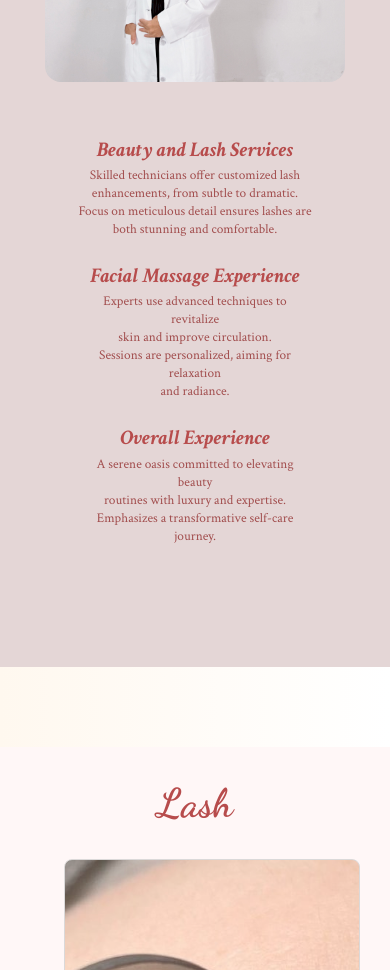
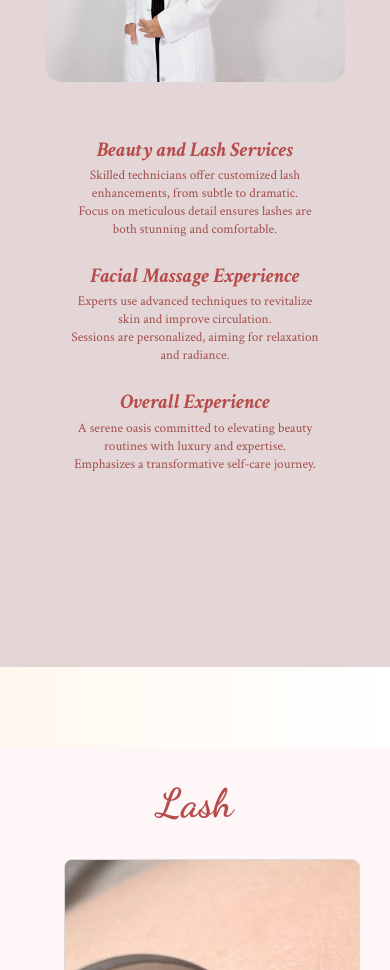
Before and after one commit to hnacua824/Ariane-Website, a website: page index.html in a window 390 px wide. Shown: the part 1320-2290 px from the top of the page. Drawn offline with Linux system fonts and the light colour scheme.

Commit message:
Update mediaqueries.css

```diff
--- a/mediaqueries.css
+++ b/mediaqueries.css
@@ -16,6 +16,11 @@
 
 .section2Container{
 flex-wrap: wrap;
+}
+
+.section2Text{
+    width: 100%;
+    padding-bottom: 70%;
 }
 
     .section2Text p{
@@ -233,7 +238,7 @@ flex-wrap: wrap;
 
 
     .section2Text{
-        width: 60%;
+        width: 100%;
     }
 
     .section2Text h3{
```
